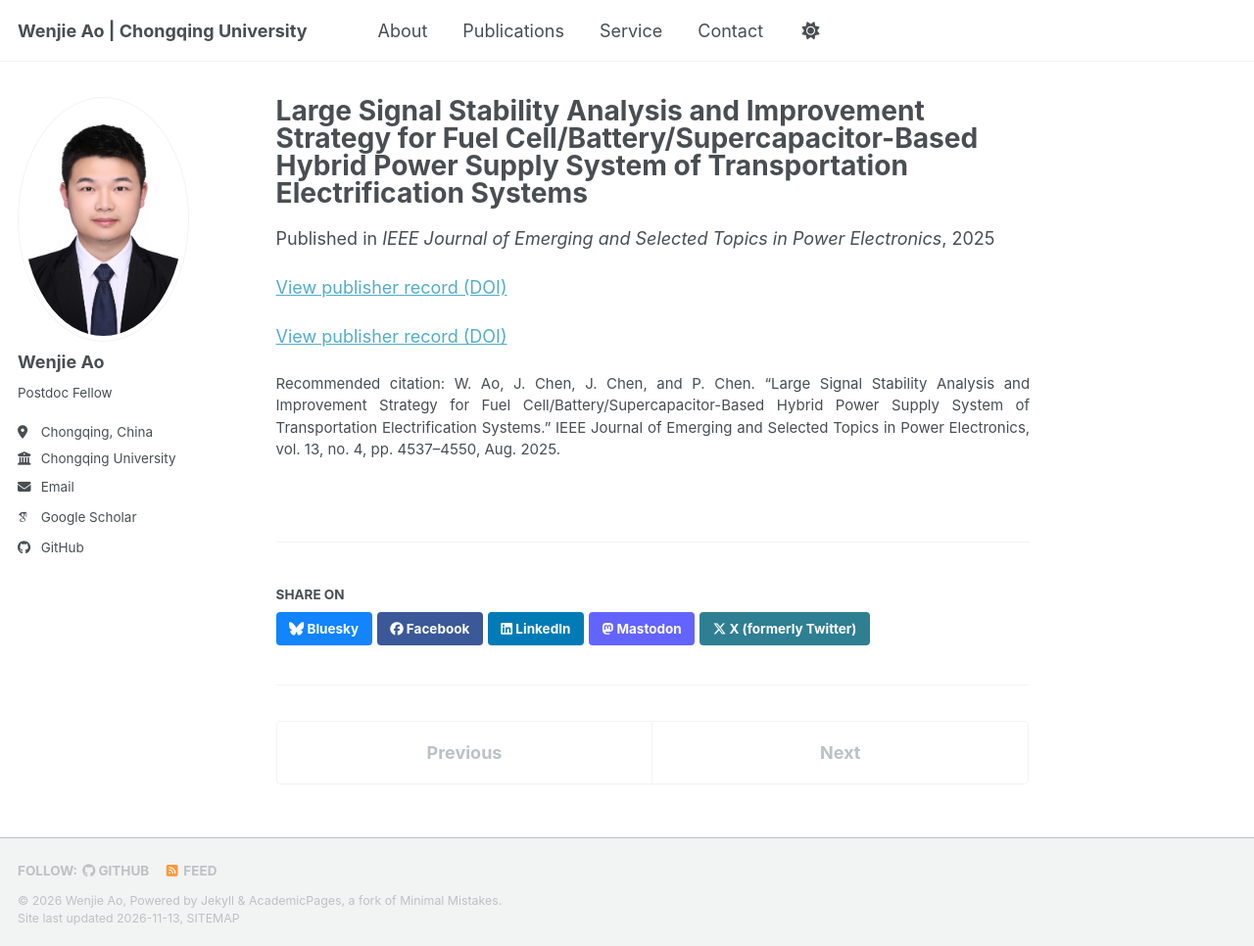
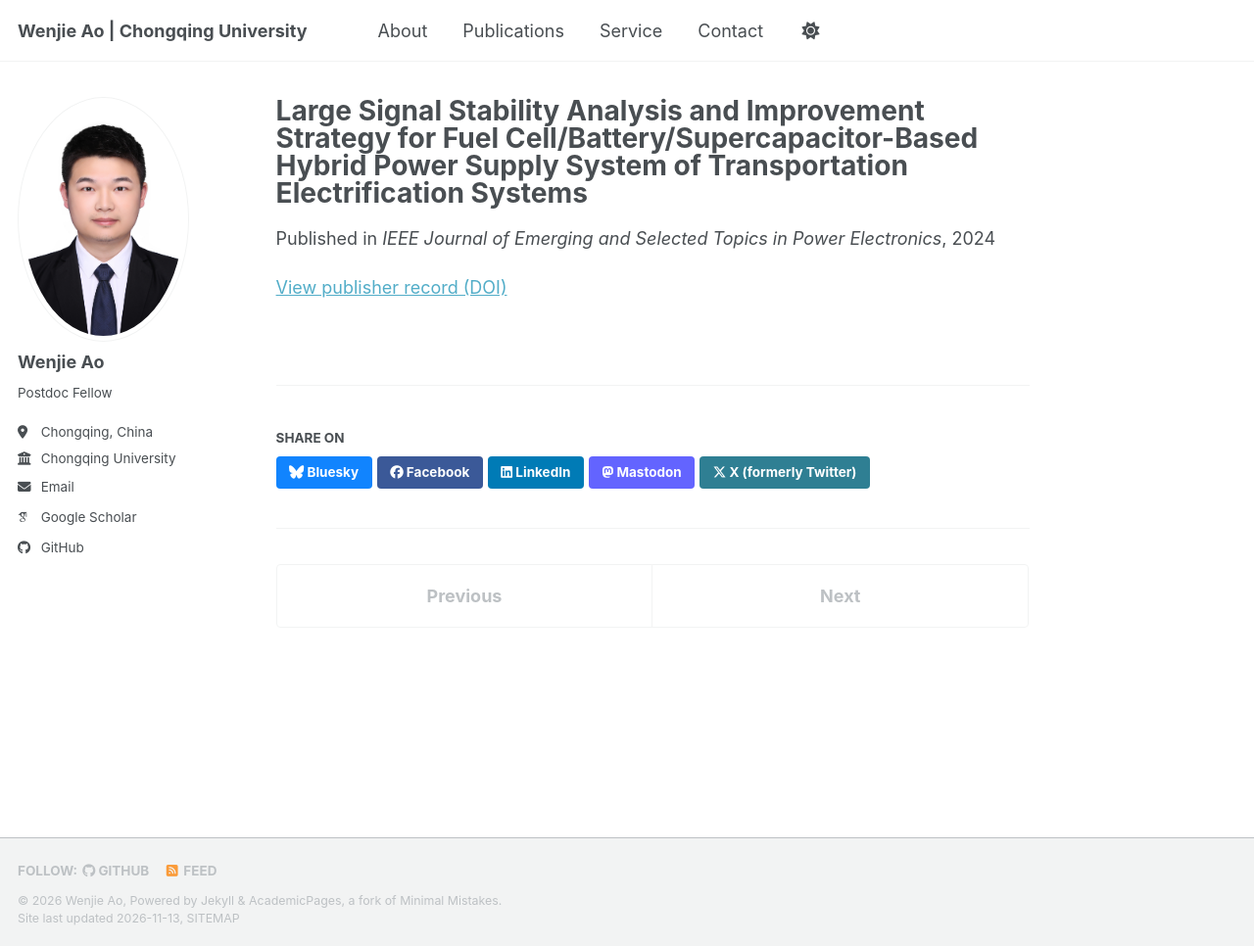
Before and after one commit to aowenjie-cyber/aowenjie-cyber.github.io, a Jekyll site: the page built from _publications/JournalPaper202501.md, in a window 1280 px wide and 966 px high. Shown: the whole window at 98% size. Built offline with Jekyll 4.4.1, drawn with Linux system fonts in a browser that asks for light colours; some web fonts are replaced; a script bundle is joined from its source files by our own code; library files that are not in the unit come from our copies.

Commit message:
更新了论文

```diff
--- a/_publications/JournalPaper202501.md
+++ b/_publications/JournalPaper202501.md
@@ -4,12 +4,9 @@ collection: "publications"
 category: "manuscripts"
 permalink: "/publication/JournalPaper202501"
 # Date is used for sorting; publication_date records the confirmed precision.
-publication_date: "2025-08"
-date: "2025-08-01"
+publication_date: "2025"
+date: "2024-12-01"
 venue: "IEEE Journal of Emerging and Selected Topics in Power Electronics"
-doi: "10.1109/JESTPE.2024.3511699"
-citation: "W. Ao, J. Chen, J. Chen, and P. Chen. “Large Signal Stability Analysis and Improvement Strategy for Fuel Cell/Battery/Supercapacitor-Based Hybrid Power Supply System of Transportation Electrification Systems.” IEEE Journal of Emerging and Selected Topics in Power Electronics, vol. 13, no. 4, pp. 4537–4550, Aug. 2025."
-excerpt: "Large-signal stability analysis and improvement for fuel cell/battery/supercapacitor hybrid power supply systems."
 ---
 
 [View publisher record (DOI)](https://doi.org/10.1109/JESTPE.2024.3511699)
```
Also changed, not shown: _publications/JournalPaper202301.md (+0 -1 lines), _publications/JournalPaper202302.md (+1 -6 lines), _publications/JournalPaper202601.md (+2 -5 lines), _publications/JournalPaper202602.md (+1 -5 lines), _publications/JournalPaper202603.md (+0 -3 lines).
